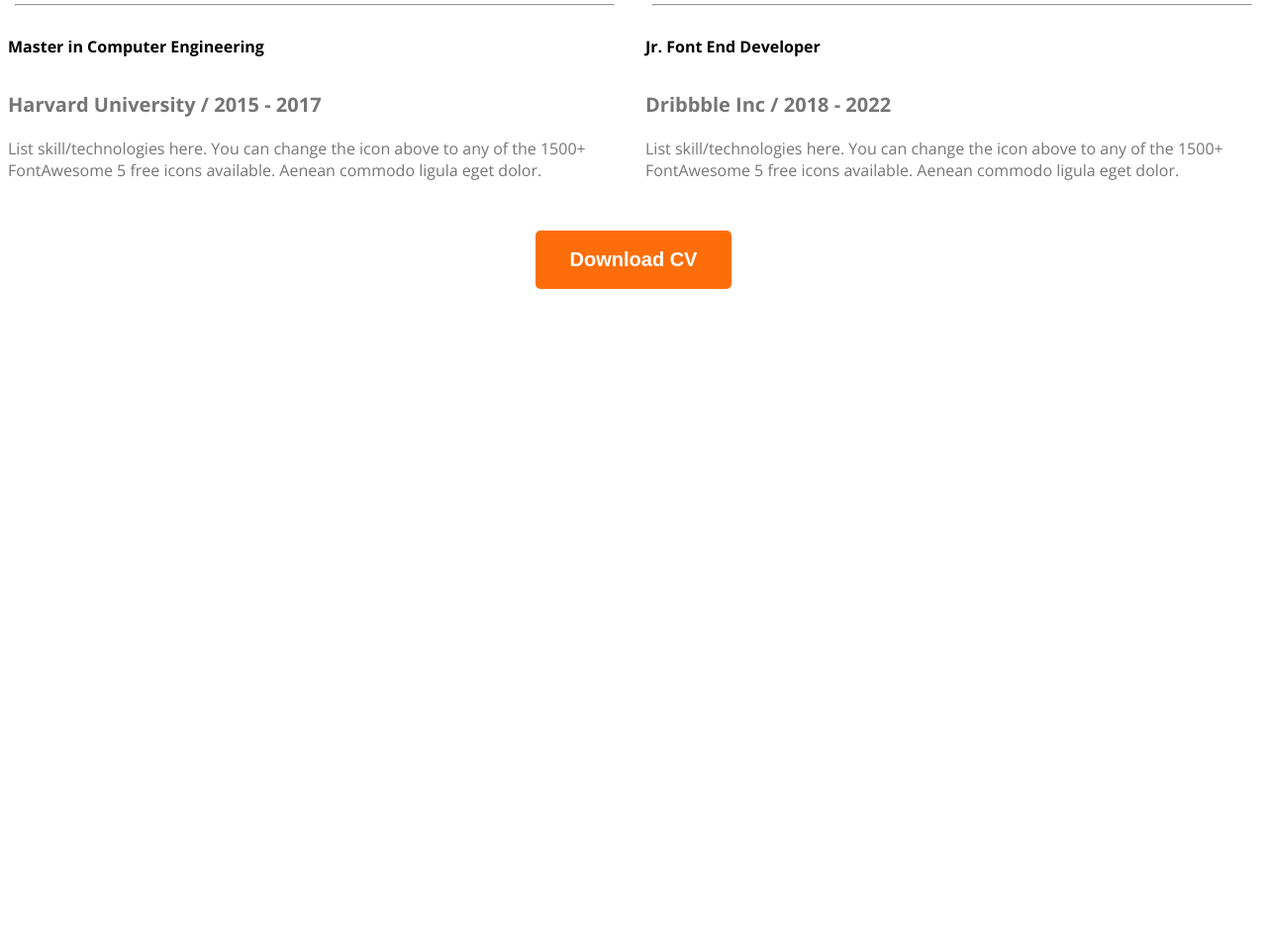
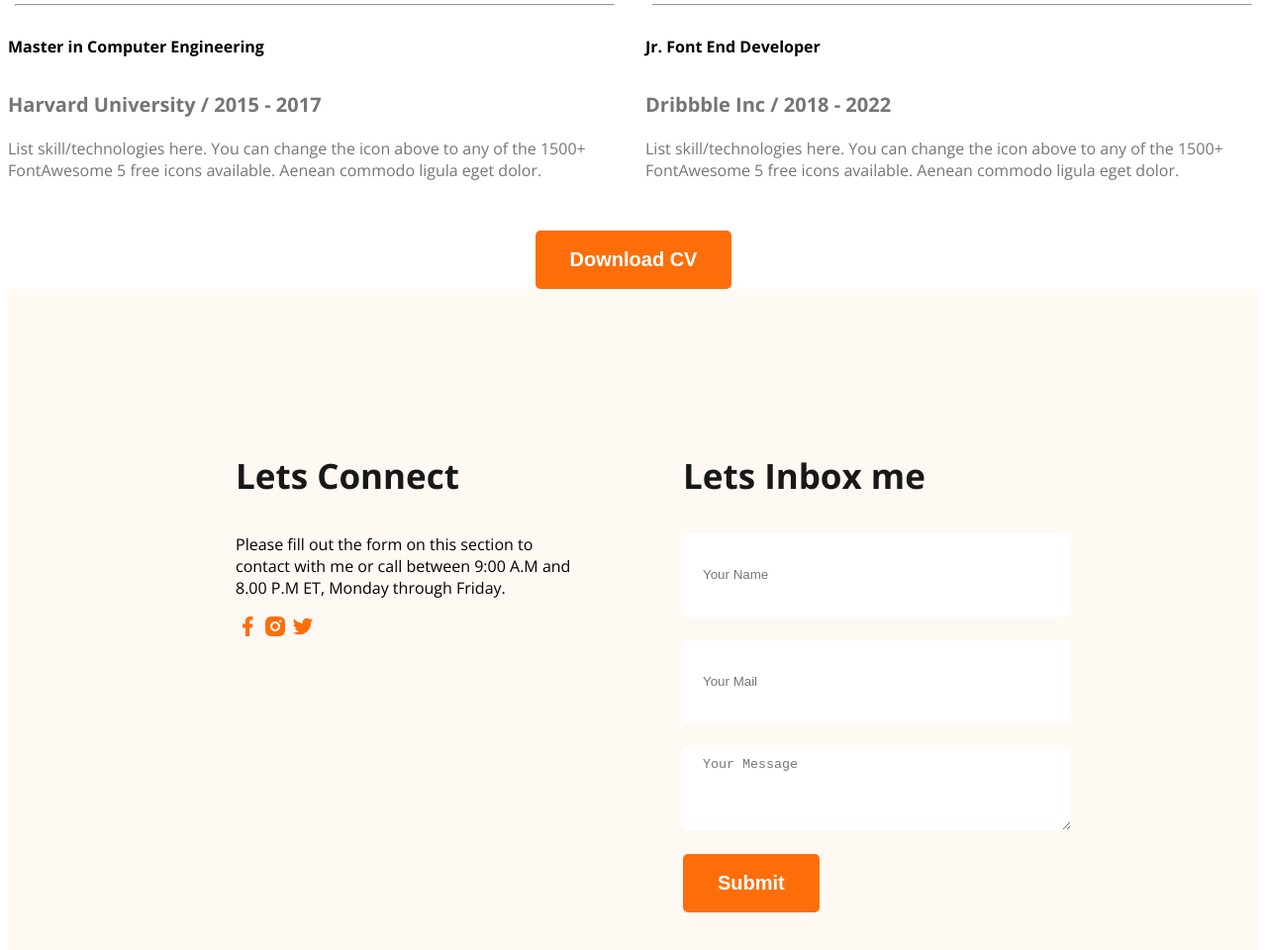
Before and after one commit to AbuSayed101/sayeed-first-portfolio, a plain HTML site: page index.html in a window 1280 px wide. Shown: the part 2560-3520 px from the top of the page at 99% size. Before the commit the page ends 2860 px from the top, so only its background shows below. Drawn offline with nearby package versions, Linux system fonts and the light colour scheme.

Commit message:
this is my complete webpage

```diff
--- a/index.html
+++ b/index.html
@@ -153,8 +153,29 @@ to any of the 1500+ FontAwesome 5 free icons available. Aenean commodo ligula eg
   </section>
 
     </main>
-    <footer>
+    <footer class="secondary-bg">
+<div class="footer-column">
+    <h3 class="section-title">Lets Connect</h3>
+    <p>
+        Please fill out the form on this section to contact with me or call between 9:00 A.M and 8.00 P.M ET, Monday through Friday.
+    </p>
+<div>
+    <a href=""><img src="images/icons/facebook.png" alt=""></a>
+    <a href=""><img src="images/icons/insta.png" alt=""></a>
+    <a href=""><img src="images/icons/twitter.png" alt=""></a>
+</div>
 
+</div>
+<div class="footer-column">
+<h3 class="section-title">Lets Inbox me</h3>
+<form action="">
+    <input type="text" name="" id="" placeholder="Your Name">
+    <input type="email" name="" id="" placeholder="Your Mail">
+<textarea name="" id="" cols="30" rows="20" placeholder="Your Message"></textarea>
+<input  class="btn-primary" type="submit" value="Submit">
+</form>
+
+</div>
     </footer>
 </body>
 </html>
--- a/styles/portfolio.css
+++ b/styles/portfolio.css
@@ -155,3 +155,23 @@ main section{
 .resume-download-cv{
     margin-top: 50px;
 }
+/* footer styles */
+footer{
+    padding: 130px 230px;
+    display: flex;
+    gap: 100px;
+}
+.footer-column{
+    width: 50%;
+}
+footer input[type="text"],footer input[type="email"],footer textarea{
+height: 64px;
+border-radius: 5px;
+background-color: white;
+display: block;
+width: 100%;
+padding: 10px 20px;
+margin-bottom:24px ;
+border: none;
+
+}
```
